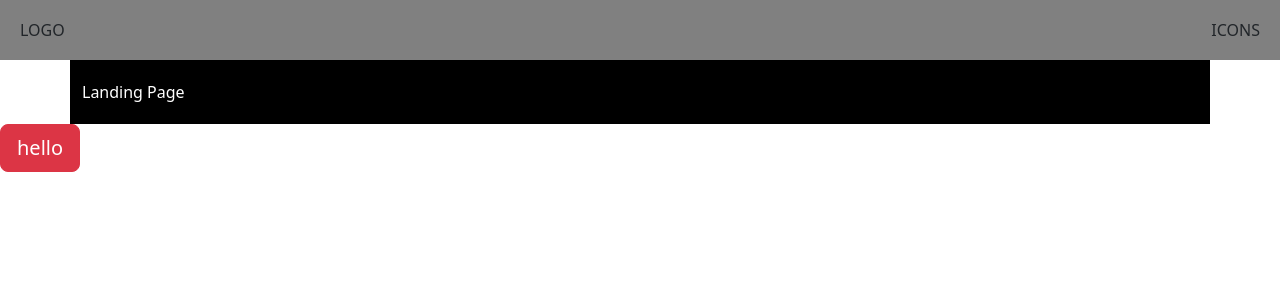
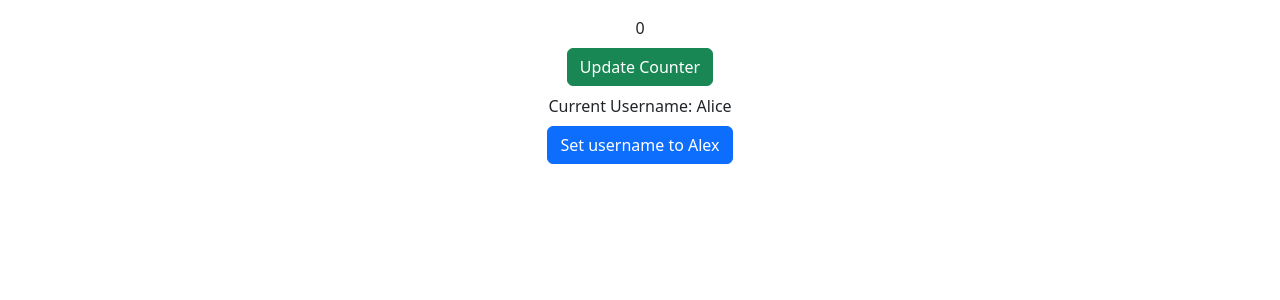
Before and after one commit to mern-trainer/Hari-MERN, a React (Vite) app in the folder ReactJS/app/: page / in a window 1280 px wide. Shown: the top 300 px of the page. Built offline with nearby package versions, Linux system fonts and the light colour scheme.

Commit message:
state started

```diff
--- a/ReactJS/app/package.json
+++ b/ReactJS/app/package.json
@@ -12,6 +12,7 @@
     "dependencies": {
         "bootstrap": "^5.3.6",
         "react": "^19.1.0",
+        "react-bootstrap": "^2.10.10",
         "react-dom": "^19.1.0"
     },
     "devDependencies": {
--- a/ReactJS/app/src/App.jsx
+++ b/ReactJS/app/src/App.jsx
@@ -1,8 +1,44 @@
-import LandingPage from "./pages/LandingPage";
+// state -> An object for handle the data of a component
+// Hooks -> Function for handle states and life cycles of a component.
+
+import { useState } from "react"
+
+// useState() -> It is a hook.
+// It is a function.
+// It returns an array.
+// It has two elements.
+// 1. state variable
+// 2. function to update the state variable
 
 const App = () => {
-    return <div>
-        <LandingPage />
+
+    const [counter, setCounter] = useState(0)
+    const [username, setUsername] = useState("Alice")
+
+    const handleAgeUpdate = () => {
+        setCounter((c) => c + 1)
+        setCounter((c) => c + 1)
+        setCounter((c) => c + 1)
+        setCounter((c) => c + 1)
+        setCounter((c) => c + 1)
+    }
+
+    // if (10 < 20) {
+    //     // true
+    // } else {
+    //     // false
+    // }
+    // // condn ? true : false;
+    // const res = 10 < 20 ? "10 is less than 20" : false;
+    // console.log(res);
+
+    return <div className="p-3 d-flex gap-2 flex-column align-items-center">
+        <div>{counter}</div>
+        <button onClick={handleAgeUpdate} className="btn btn-success">Update Counter</button>
+        <div>Current Username: {username}</div>
+        <button className="btn btn-primary" onClick={() => {
+            setUsername(username == "Alice" ? "Alex" : "Alice")
+        }}>Set username to {username == "Alice" ? "Alex" : "Alice"}</button>
     </div>
 }
 
```
Also changed, not shown: 1 other file (tests, documents, lock files or other folders).
